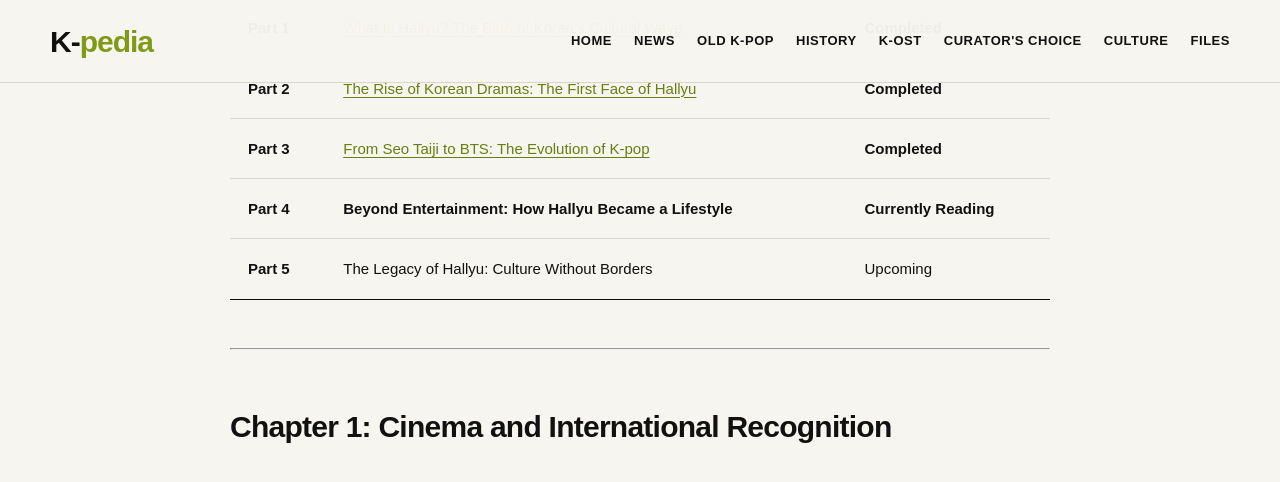
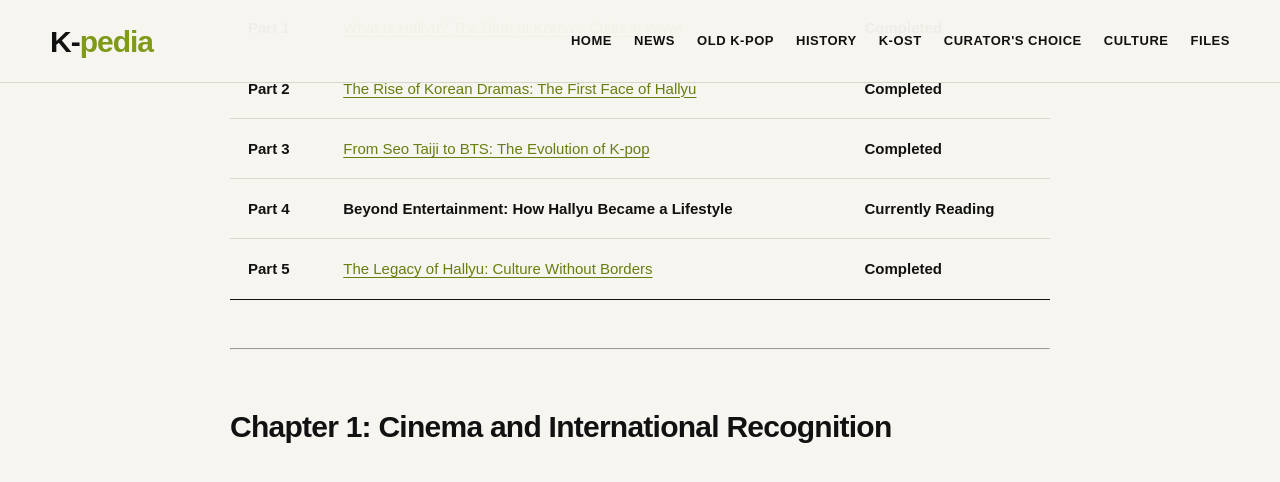
Before and after one commit to kpopkpedia/Kcurator, a Jekyll site: the page built from _posts/2026-09-22-beyond-entertainment-how-hallyu-became-a-global-lifestyle-or-korean-wave-part-4.md, in a window 1280 px wide and 900 px high, scrolled down 4181 px, cut to the strip 0-483 px from the top of the window. Built offline with Jekyll 4.4.1, drawn with Linux system fonts in a browser that asks for light colours; our own code applies the rules of GitHub Pages for plain Markdown files.

Commit message:
Update _posts/2026-09-22-beyond-entertainment-how-hallyu-became-a-global-lifestyle-or-korean-wave-part-4.md (via Pages CMS)

```diff
--- a/_posts/2026-09-22-beyond-entertainment-how-hallyu-became-a-global-lifestyle-or-korean-wave-part-4.md
+++ b/_posts/2026-09-22-beyond-entertainment-how-hallyu-became-a-global-lifestyle-or-korean-wave-part-4.md
@@ -51,7 +51,7 @@ Cultural interest also encouraged more people to study Korean, turning entertain
 | **Part 2** | [The Rise of Korean Dramas: The First Face of Hallyu](https://www.kcurator.com/2026/07/the-rise-of-korean-dramas-first-face-of-hallyu.html) | **Completed** |
 | **Part 3** | [From Seo Taiji to BTS: The Evolution of K-pop](https://www.kcurator.com/2026/08/from-seo-taiji-to-bts-evolution-of-kpop.html) | **Completed** |
 | **Part 4** | **Beyond Entertainment: How Hallyu Became a Lifestyle** | **Currently Reading** |
-| **Part 5** | The Legacy of Hallyu: Culture Without Borders | Upcoming |
+| **Part 5** | [The Legacy of Hallyu: Culture Without Borders](https://www.kcurator.com/2026/08/legacy-of-hallyu-culture-without-borders.html) | **Completed** |
 
 
 ---
```
